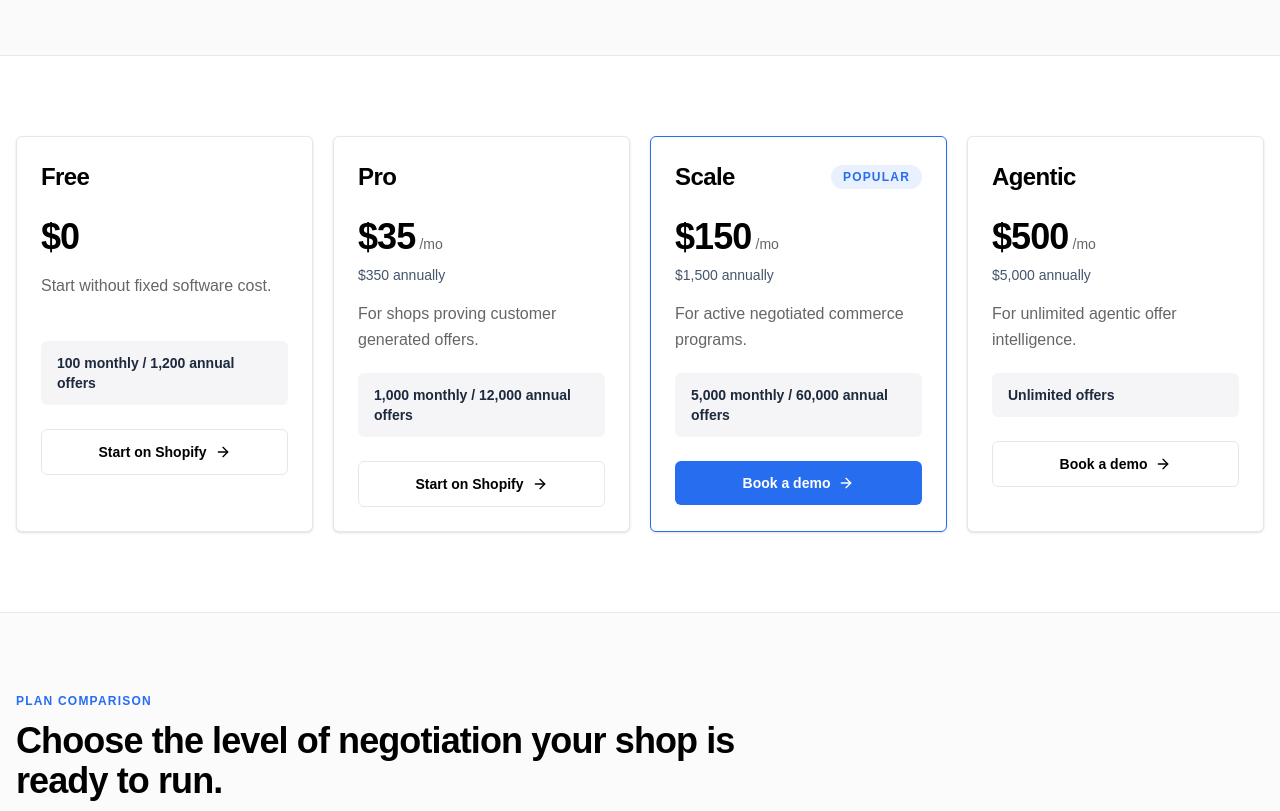
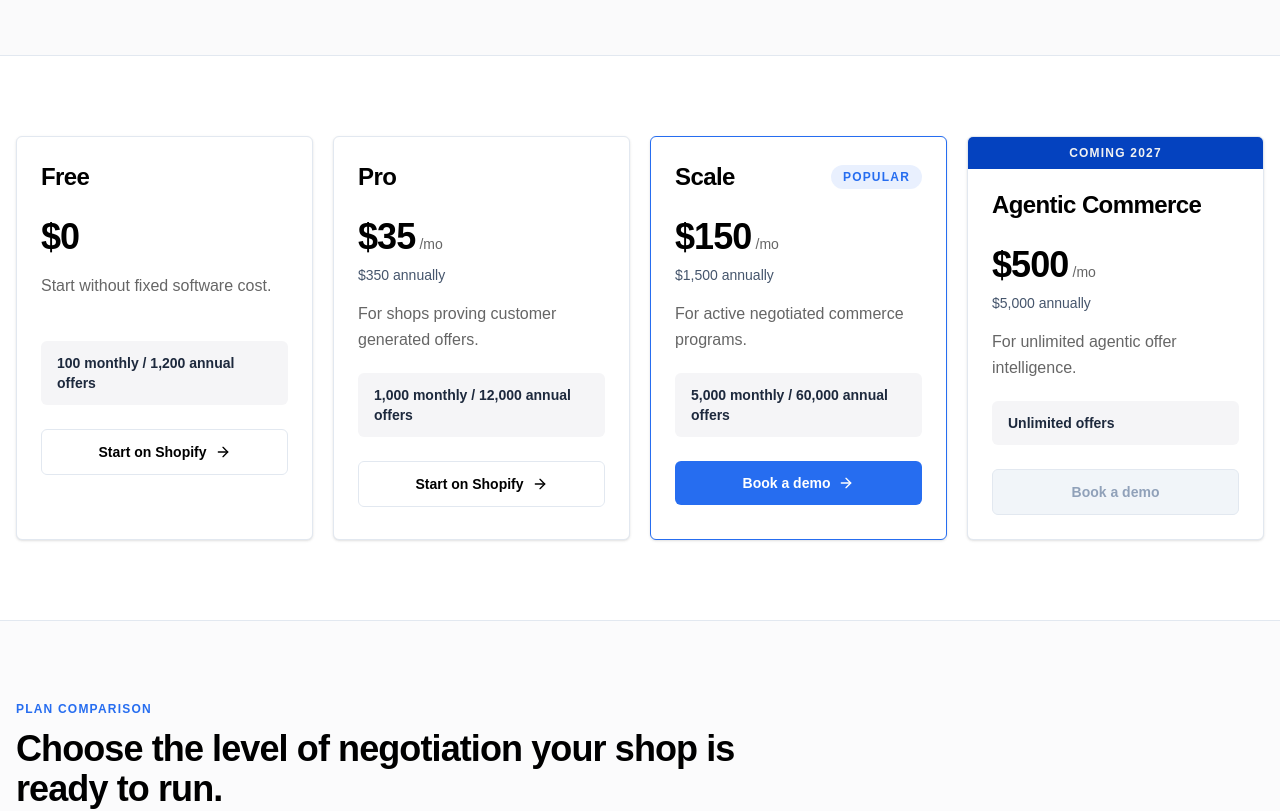
Before and after one commit to c-e-daly/useiwantthat, a Next.js app: page /pricing in a window 1280 px wide. Shown: the part 580-1391 px from the top of the page. Built offline with nearby package versions, Linux system fonts and the light colour scheme; no server answers; a web font is replaced by a local one.

Commit message:
updating page pricing to dim Agentic

```diff
--- a/app/pricing/page.tsx
+++ b/app/pricing/page.tsx
@@ -34,6 +34,7 @@ const plans = [
     cta: "Start on Shopify",
     href: SHOPIFY_APP_URL,
     external: true,
+    disabled: false,
   },
   {
     name: "Pro",
@@ -44,6 +45,7 @@ const plans = [
     cta: "Start on Shopify",
     href: SHOPIFY_APP_URL,
     external: true,
+    disabled: false,
   },
   {
     name: "Scale",
@@ -55,9 +57,10 @@ const plans = [
     href: DEMO_URL,
     external: true,
     highlighted: true,
+    disabled: false,
   },
   {
-    name: "Agentic",
+    name: "Agentic Commerce",
     price: "$500",
     annual: "$5,000 annually",
     period: "For unlimited agentic offer intelligence.",
@@ -65,6 +68,7 @@ const plans = [
     cta: "Book a demo",
     href: DEMO_URL,
     external: true,
+    disabled: true,
   },
 ];
 
@@ -193,14 +197,23 @@ export default function PricingPage() {
             {plans.map((plan) => (
               <article
                 key={plan.name}
-                className={`rounded-askrami border bg-white p-6 shadow-sm ${
+                className={`relative overflow-hidden rounded-askrami border bg-white p-6 shadow-sm ${
                   plan.highlighted
                     ? "border-brand shadow-card"
                     : "border-surface-border"
                 }`}
               >
+                {plan.disabled ? (
+                  <div className="absolute inset-x-0 top-0 bg-[#0442bf] px-4 py-2 text-center text-xs font-bold uppercase tracking-widest text-[#f2f2f2]">
+                    Coming 2027
+                  </div>
+                ) : null}
                 <div className="flex items-center justify-between gap-3">
-                  <h2 className="text-2xl font-bold tracking-tight text-black">
+                  <h2
+                    className={`text-2xl font-bold tracking-tight text-black ${
+                      plan.disabled ? "mt-7" : ""
+                    }`}
+                  >
                     {plan.name}
                   </h2>
                   {plan.highlighted ? (
@@ -230,6 +243,15 @@ export default function PricingPage() {
                 <p className="mt-5 rounded-askrami bg-surface-subtle px-4 py-3 text-sm font-semibold text-slate-800">
                   {plan.offerLimit}
                 </p>
+                {plan.disabled ? (
+                  <button
+                    type="button"
+                    disabled
+                    className="mt-6 inline-flex w-full cursor-not-allowed items-center justify-center rounded-askrami border border-surface-border bg-slate-100 px-5 py-3 text-sm font-semibold text-slate-400"
+                  >
+                    {plan.cta}
+                  </button>
+                ) : (
                   <Link
                     href={plan.href}
                     target={plan.external ? "_blank" : undefined}
@@ -243,6 +265,7 @@ export default function PricingPage() {
                     {plan.cta}
                     <ArrowRight className="h-4 w-4" />
                   </Link>
+                )}
               </article>
             ))}
           </div>
```
Lines whose indentation alone changed are shown as unchanged.
